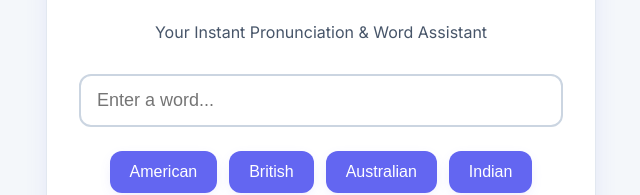
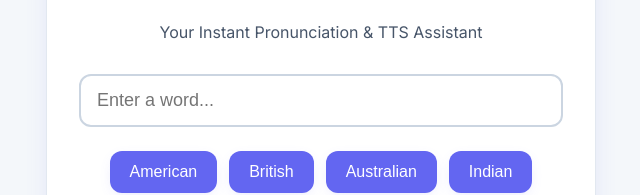
Before and after one commit to aditya-cmd-max/Peo, a plain HTML site: page index.html in a window 1280 px wide. Shown: the part 248-443 px from the top of the page, 319-959 px from the left. Drawn offline with Linux system fonts and the light colour scheme.

Commit message:
Update index.html

```diff
--- a/index.html
+++ b/index.html
@@ -230,7 +230,7 @@
 
         <header class="app-header">
             <h1>Peo by Aditya Jha</h1>
-            <p>Your Instant Pronunciation & Word Assistant</p>
+            <p>Your Instant Pronunciation & TTS Assistant</p>
         </header>
 
         <input type="text" id="wordInput" placeholder="Enter a word...">
```
